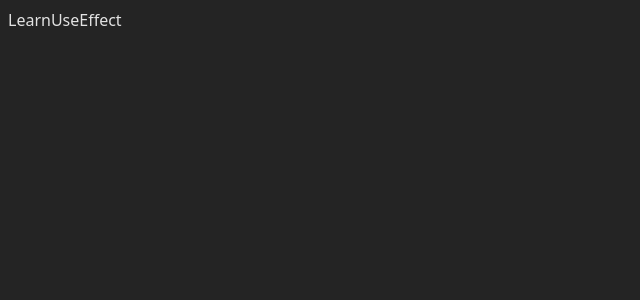
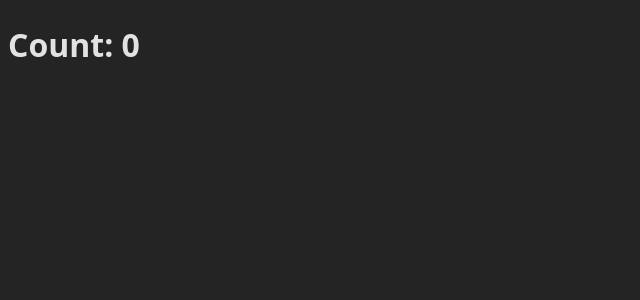
Before and after one commit to asileayuba/stock-prediction-portal, a React (Vite) app in the folder react/my-react-project/: page / in a window 1280 px wide. Shown: the top 300 px of the page, without its empty margins (0-640 px from the left). Built offline with nearby package versions, Linux system fonts and the light colour scheme.

Commit message:
React: Learn useEffect Hook

```diff
--- a/react/my-react-project/src/components/LearnUseEffect.jsx
+++ b/react/my-react-project/src/components/LearnUseEffect.jsx
@@ -1,8 +1,11 @@
-import React from 'react'
+import {useState} from 'react'
 
 const LearnUseEffect = () => {
+    const [count, setCount] = useState(0)
   return (
-    <div>LearnUseEffect</div>
+    <>
+        <h1>Count: {count}</h1>
+    </>
   )
 }
 
```
